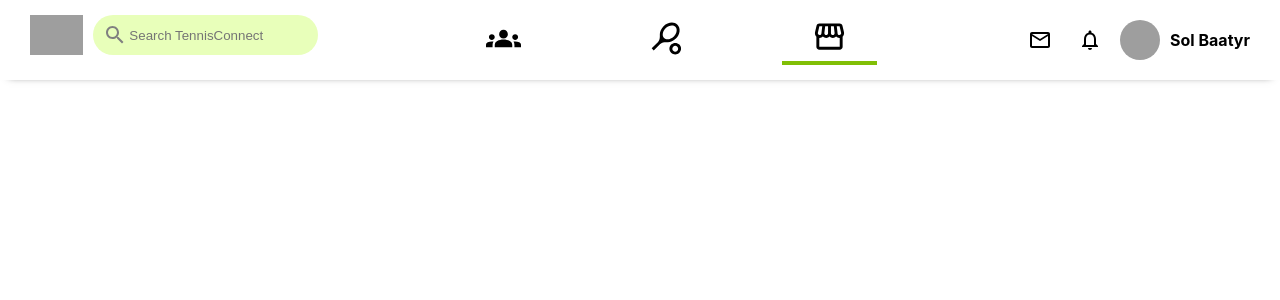
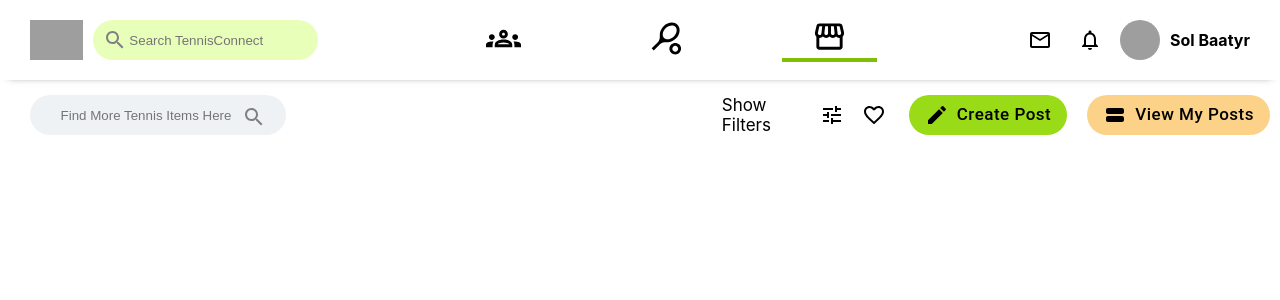
Before and after one commit to Asol-Nusu/tennis-app, a React (Create React App) app: page /marketplace in a window 1280 px wide. Shown: the top 300 px of the page. Built offline with nearby package versions, Linux system fonts and the light colour scheme; grey boxes are pictures that could not be loaded.

Commit message:
Finish Top Half of Marketplace Feed

```diff
--- a/src/components/common/Header.js
+++ b/src/components/common/Header.js
@@ -3,7 +3,7 @@ import {Link, useMatch, useResolvedPath} from 'react-router-dom';
 import "../../styles/Header.css";
 import IconButton from '@mui/material/IconButton';
 import SearchIcon from '@mui/icons-material/Search';
-import GroupsIcon from '@mui/icons-material/Groups';
+import GroupsOutlinedIcon from '@mui/icons-material/GroupsOutlined';
 import StorefrontIcon from '@mui/icons-material/Storefront';
 import SportsTennisIcon from '@mui/icons-material/SportsTennis';
 import Avatar from '@mui/material/Avatar';
@@ -41,7 +41,7 @@ function Header() {
             </div>
 
             <div className='header__center'>
-                <CustomLink to='/' content={<GroupsIcon fontSize="large" />} />
+                <CustomLink to='/' content={<GroupsOutlinedIcon fontSize="large" />} />
                 <CustomLink to='/courts' content={<SportsTennisIcon fontSize="large" />} />
                 <CustomLink to='/marketplace' content={<StorefrontIcon fontSize="large" />} />
             </div>
--- a/src/components/community/CommunitySearch.js
+++ b/src/components/community/CommunitySearch.js
@@ -31,7 +31,6 @@ function CommunitySearch() {
             </button>
         </form>
     </div>
-
   )
 }
 
--- /dev/null
+++ b/src/components/marketplace/MarketplaceButtonsPanel.js
@@ -0,0 +1,34 @@
+import React from 'react'
+import '../../styles/MarketplaceButtonsPanel.css'
+import TuneOutlinedIcon from '@mui/icons-material/TuneOutlined';
+import IconButton from '@mui/material/IconButton';
+import FavoriteBorderIcon from '@mui/icons-material/FavoriteBorder';
+import Fab from '@mui/material/Fab';
+import CreateIcon from '@mui/icons-material/Create';
+import ViewStreamIcon from '@mui/icons-material/ViewStream';
+
+function MarketplaceButtonsPanel() {
+  return (
+    <div className='marketplaceButtonsPanel'>
+        {/* Filter Button */}
+        <div className='marketplaceButtonsPanel__filterButton'>
+            Show Filters&nbsp;<TuneOutlinedIcon style={{color: 'black'}} />
+        </div>
+
+        {/* Cart */}
+        <IconButton>
+            <FavoriteBorderIcon style={{color: 'black', padding: '5px'}}/>
+        </IconButton>
+        {/* Create Post  */}
+        <Fab  id='postButton' variant="extended" size="medium">
+            <CreateIcon sx={{ mr: 1 }} /> Create Post
+        </Fab>
+        {/* My Post  */}
+        <Fab id='viewPostsButton' variant="extended" size="medium">
+            <ViewStreamIcon sx={{ mr: 1 }} /> View My Posts
+        </Fab>
+    </div>
+  )
+}
+
+export default MarketplaceButtonsPanel
--- /dev/null
+++ b/src/components/marketplace/MarketplaceFeed.js
@@ -0,0 +1,21 @@
+import React from 'react'
+import '../../styles/MarketplaceFeed.css'
+import MarketplaceSearch from './MarketplaceSearch'
+import MarketplaceButtonsPanel from './MarketplaceButtonsPanel'
+
+function MarketplaceFeed() {
+  return (
+    <div>
+        <div className='marketplaceFeed__topHalf'>
+            {/* Search */}
+            <MarketplaceSearch />
+            {/* Filter, Cart, Create Post, View Posts buttons */}
+            <MarketplaceButtonsPanel/>
+        </div>
+
+        {/* Expandable Filter Window & Item Posts  */}
+    </div>
+  )
+}
+
+export default MarketplaceFeed
--- /dev/null
+++ b/src/components/marketplace/MarketplaceSearch.js
@@ -0,0 +1,37 @@
+import React from 'react'
+import SearchOutlinedIcon from '@mui/icons-material/SearchOutlined';
+import '../../styles/MarketplaceSearch.css'
+
+function MarketplaceSearch() {
+    const [input, setInput] = React.useState("");
+
+    function handleSubmit(event){
+        event.preventDefault();
+        //some clever db stuff
+
+        setInput('');
+    }
+
+    function handleChange(event){
+        const newV = event.target.value;
+        setInput(newV);
+    }
+
+    return (
+        <div className='marketplaceSearch'>
+            <form>
+                <input
+                value={input}
+                onChange={handleChange}
+                className='marketplaceSearch__input'
+                placeholder={"Find More Tennis Items Here"}
+                />
+                <SearchOutlinedIcon />
+                <button onClick={handleSubmit} type='submit'>
+                </button>
+            </form>
+        </div>
+    )
+}
+
+export default MarketplaceSearch
--- a/src/pages/Marketplace.js
+++ b/src/pages/Marketplace.js
@@ -1,11 +1,14 @@
 import React from 'react'
 import Header from '../components/common/Header'
+import MarketplaceFeed from '../components/marketplace/MarketplaceFeed'
 
 function Marketplace() {
   return (
     <div>
       {/* Header */}
       <Header/>
+      {/* Marketplace Feed  */}
+      <MarketplaceFeed />
     </div>
   )
 }
--- a/src/styles/CommunityFeed.css
+++ b/src/styles/CommunityFeed.css
@@ -19,5 +19,5 @@
     flex: 1;
     flex-direction: row;
     flex-wrap: wrap;
-    justify-content: start;
+    justify-content: flex-start;
 }
--- a/src/styles/Header.css
+++ b/src/styles/Header.css
@@ -5,6 +5,7 @@
     display: flex;
     justify-content: space-between;
     /* horizontally */
+    align-items: center;
 
     position: sticky;
     background-color: white;
--- /dev/null
+++ b/src/styles/MarketplaceButtonsPanel.css
@@ -0,0 +1,38 @@
+.marketplaceButtonsPanel{
+    display: flex;
+    justify-content: space-evenly;
+    align-items: center;
+}
+.marketplaceButtonsPanel__filterButton{
+    width: 122px;
+    padding: 5px;
+    display: flex;
+    align-items: center;
+    font-size: 17px;
+    color: black;
+    cursor: pointer;
+    user-select: none;
+}
+
+.marketplaceButtonsPanel__filterButton:active,
+.marketplaceButtonsPanel__filterButton:focus,
+.marketplaceButtonsPanel__filterButton:active:hover {
+  transform: scale(0.90); /* Adjust the scaling factor as needed */
+  transition: transform 0.5s; /* Adjust the transition duration as needed */
+}
+
+.marketplaceButtonsPanel > .MuiFab-extended{
+    color: black;
+    text-transform: none;
+    font-size: 17px;
+    box-shadow: none;
+    margin: 10px;
+}
+
+#postButton.MuiFab-extended {
+    background-color: #99db16;
+}
+
+#viewPostsButton.MuiFab-extended {
+    background-color: #fcd288;
+}
--- /dev/null
+++ b/src/styles/MarketplaceFeed.css
@@ -0,0 +1,5 @@
+.marketplaceFeed__topHalf{
+    display: flex;
+    align-items: center;
+    justify-content: space-between;
+}
--- /dev/null
+++ b/src/styles/MarketplaceSearch.css
@@ -0,0 +1,36 @@
+.marketplaceSearch{
+    display: flex;
+    padding: 15px 30px;
+    border-radius: 15px;
+    width: 20%;
+}
+.marketplaceSearch > form{
+    flex: 1;
+    display: flex;
+    outline-width: 0;
+    height: 20px;
+    border: none;
+    padding: 10px 20px;
+    border-radius: 999px;
+    background-color: #eff2f5;
+}
+
+.marketplaceSearch > form > input{
+    outline-width: 0;
+    border: none;
+    background-color: #eff2f5;
+    text-align: center;
+}
+
+.marketplaceSearch > form > .MuiSvgIcon-root{
+    color: grey;
+}
+
+.marketplaceSearch > form > button{
+    display: none;
+}
+
+.marketplaceSearch__input{
+    flex: 1;
+    /* Go wide as you can  */
+}
--- a/src/styles/UserProfile.css
+++ b/src/styles/UserProfile.css
@@ -18,6 +18,7 @@
     height: 215px;
     border-top-right-radius: 10px;
     border-top-left-radius: 10px;
+    cursor: pointer;
 }
 
 .userProfile__bottom{
@@ -30,6 +31,7 @@
     margin: 0px 10px;
     overflow: hidden;
     white-space: nowrap;
+    cursor: pointer;
 }
 
 .userProfile__level{
```
